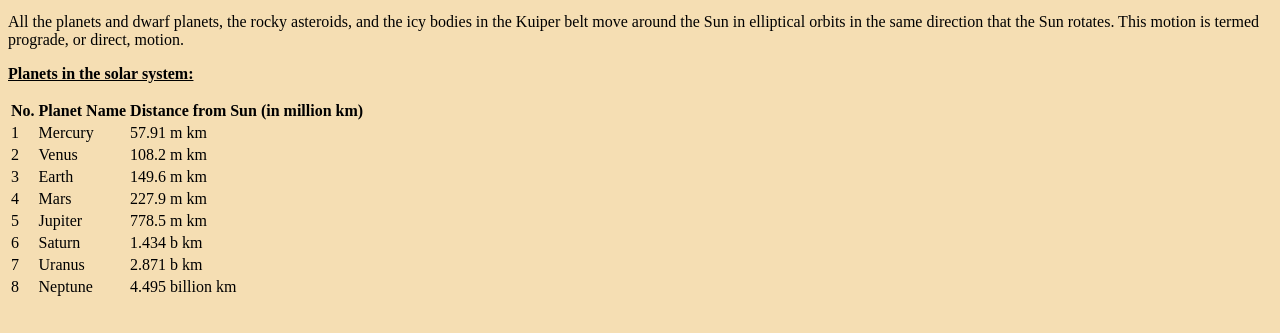
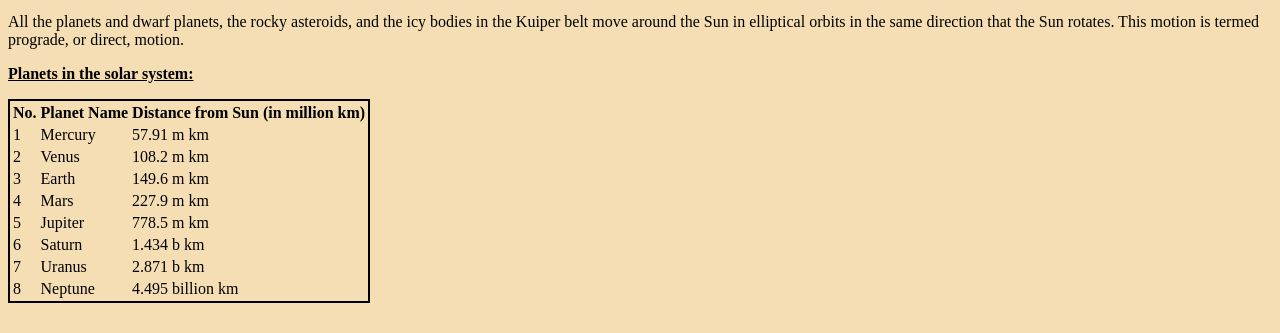
Before and after one commit to SerenaPang/HTML5-CSS3-JAVASCRIPT, a plain HTML site: page learninghtml-app/src/main/resources/templates/solarsystem.html in a window 1280 px wide. Shown: the part 467-800 px from the top of the page. Drawn offline with Linux system fonts and the light colour scheme.

Commit message:
add the table border

```diff
--- a/learninghtml-app/src/main/resources/templates/solarsystem.html
+++ b/learninghtml-app/src/main/resources/templates/solarsystem.html
@@ -11,7 +11,7 @@
         <p> All the planets and dwarf planets, the rocky asteroids, and the icy bodies in the Kuiper belt move around the Sun in elliptical orbits in the same direction that the Sun rotates. This motion is termed prograde, or direct, motion.
         </p>
         <p><strong><u> Planets in the solar system: </u></strong> </p>
-        <table>
+        <table style="border: 2px solid black">
             <tr>
                 <th>No. </th>
                 <th>Planet Name </th>
```
